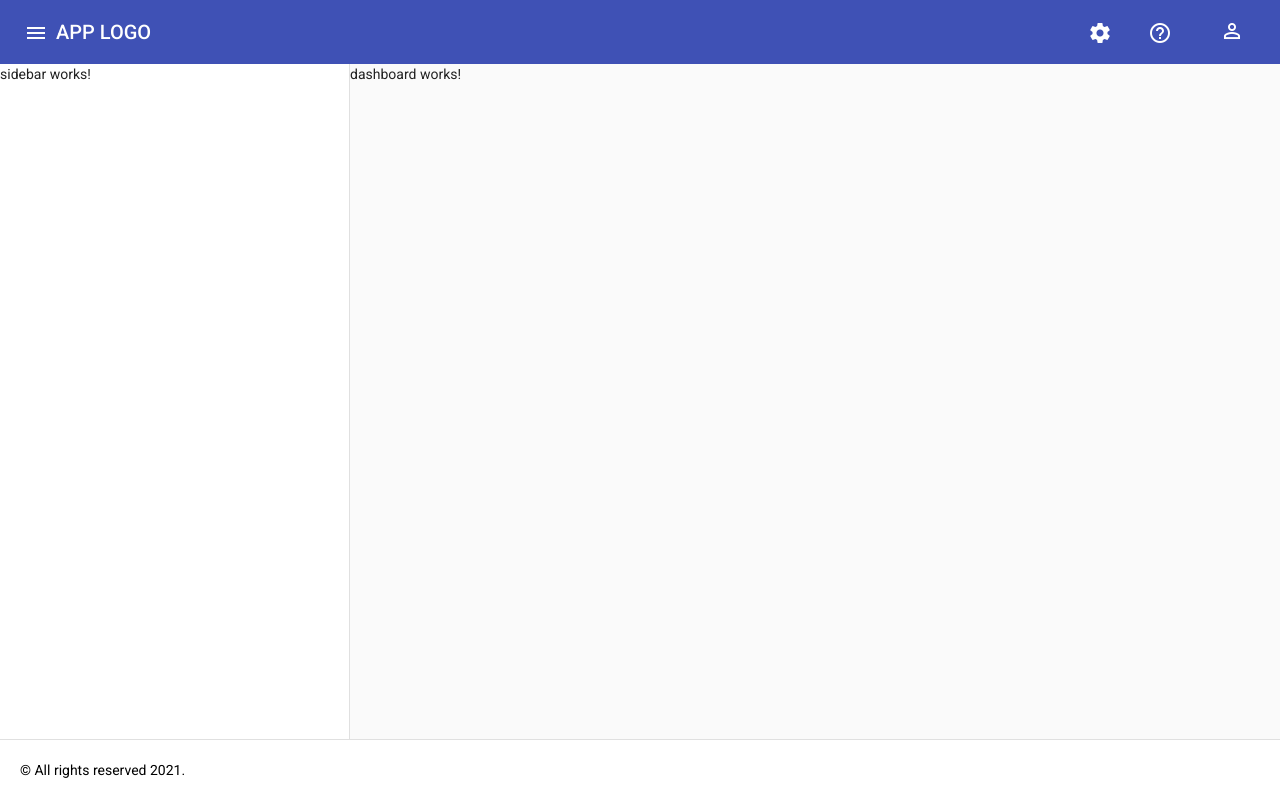
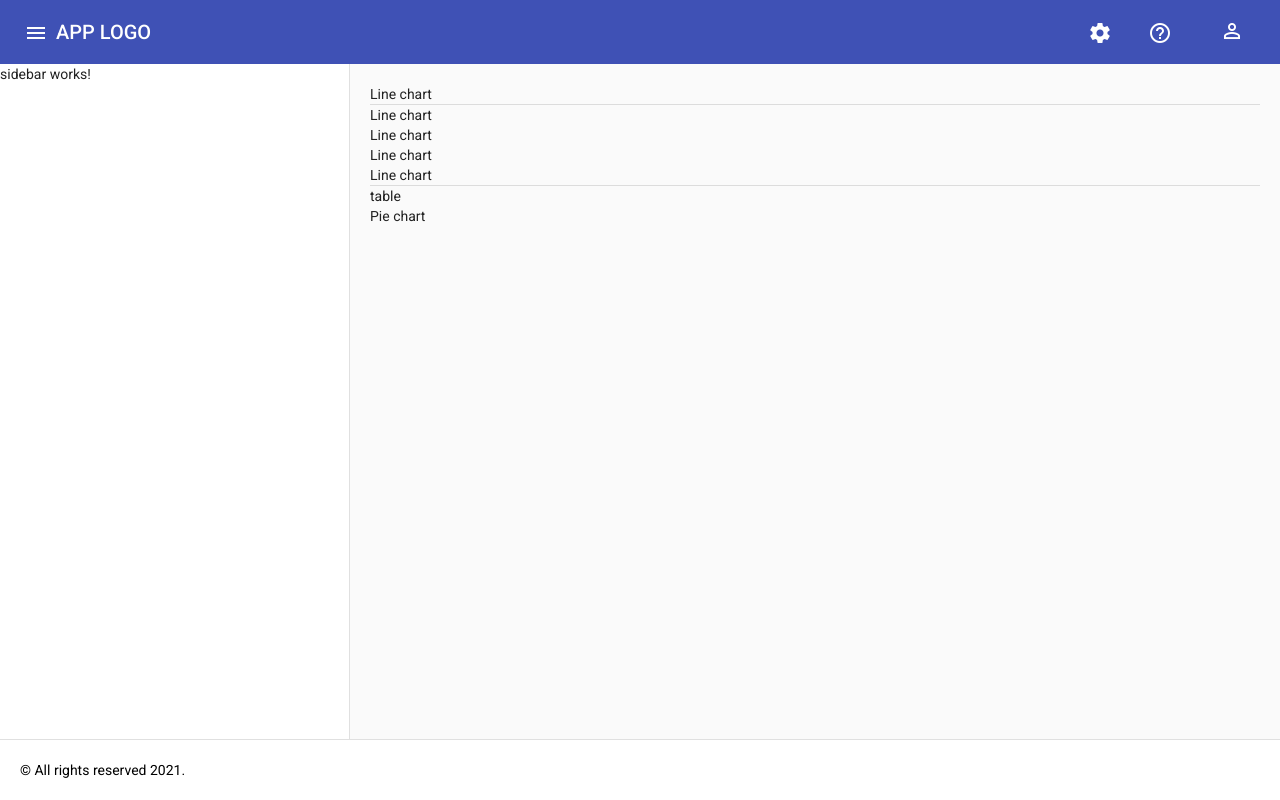
Before and after one commit to Ben-yon/admin-dashboard-panel, an Angular app: page / in a window 1280 px wide. Built offline with nearby package versions, Linux system fonts and the light colour scheme.

Commit message:
add padding to drawer container

```diff
--- a/src/app/layouts/default/default.component.scss
+++ b/src/app/layouts/default/default.component.scss
@@ -9,4 +9,7 @@ mat-drawer {
   &-container {
     height: 100%;
   }
+  &-content {
+    padding: 20px;
+  }
 }
--- a/src/app/modules/dashboard/dashboard.component.html
+++ b/src/app/modules/dashboard/dashboard.component.html
@@ -1 +1,16 @@
-<p>dashboard works!</p>
+<div>
+    Line chart
+</div>
+
+<mat-divider></mat-divider>
+ <div>
+   <div>Line chart</div>
+   <div>Line chart</div>
+   <div>Line chart</div>
+   <div>Line chart</div>
+ </div>
+ <mat-divider></mat-divider>
+ <div>
+   <div>table</div>
+   <div>Pie chart</div>
+ </div>
--- a/src/app/shared/components/header/header.component.html
+++ b/src/app/shared/components/header/header.component.html
@@ -24,7 +24,7 @@
             <mat-menu #menu="matMenu">
               <button mat-menu-item>
                 <mat-icon>exit_to_app</mat-icon>
-                logout
+                <span>logout</span>
               </button>
             </mat-menu>
           </button>
```
